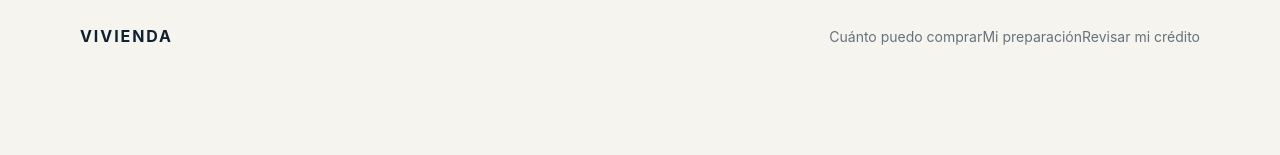
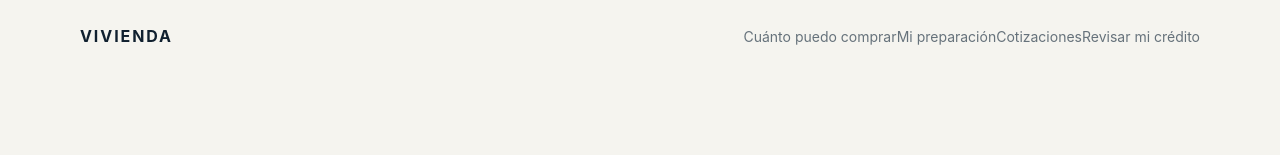
Before and after one commit to arendon7/VIVIENDA, a Next.js app: page /comprar/financiacion in a window 1280 px wide. Shown: the top 155 px of the page. Built offline with nearby package versions, Linux system fonts and the light colour scheme.

Commit message:
feat: link financing explorer to quote normalization

```diff
--- a/app/comprar/financiacion/page.tsx
+++ b/app/comprar/financiacion/page.tsx
@@ -8,6 +8,7 @@ export default function FinancingStructuresPage() {
         <nav aria-label="Financiación para comprar vivienda">
           <a className="nav-link" href="/comprar/cuanto-puedo-comprar">Cuánto puedo comprar</a>
           <a className="nav-link" href="/comprar/preparacion">Mi preparación</a>
+          <a className="nav-link" href="/comprar/comparar-cotizaciones">Cotizaciones</a>
           <a className="nav-link" href="/revisar">Revisar mi crédito</a>
         </nav>
       </header>
```
